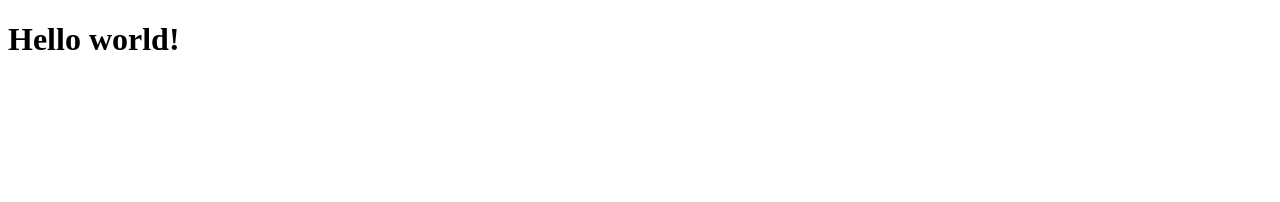
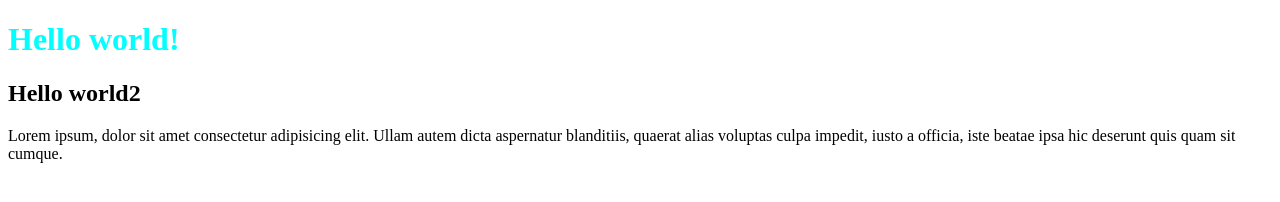
Before and after one commit to Mudassir-Abbasi/Hello-World, a plain HTML site: page index.html in a window 1280 px wide. Drawn offline with Linux system fonts and the light colour scheme.

Commit message:
styling add

```diff
--- /dev/null
+++ b/index.css
@@ -0,0 +1,3 @@
+h1{
+    color: aqua;
+}
--- a/index.html
+++ b/index.html
@@ -4,8 +4,11 @@
     <meta charset="UTF-8">
     <meta name="viewport" content="width=device-width, initial-scale=1.0">
     <title>Document</title>
+    <link rel="stylesheet" href="index.css">
 </head>
 <body>
     <h1>Hello world!</h1>
+   <h2>Hello world2</h2>
+    <p>Lorem ipsum, dolor sit amet consectetur adipisicing elit. Ullam autem dicta aspernatur blanditiis, quaerat alias voluptas culpa impedit, iusto a officia, iste beatae ipsa hic deserunt quis quam sit cumque.</p>
 </body>
 </html>
```
